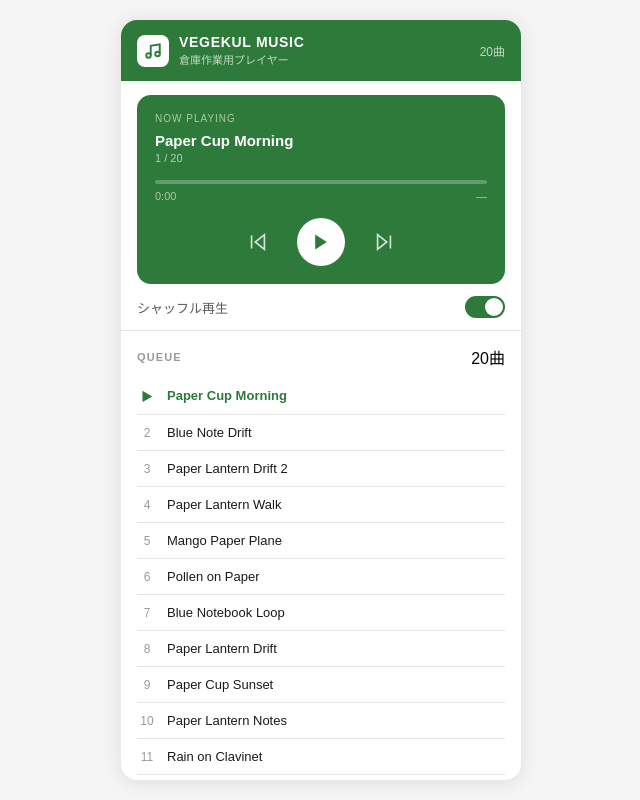
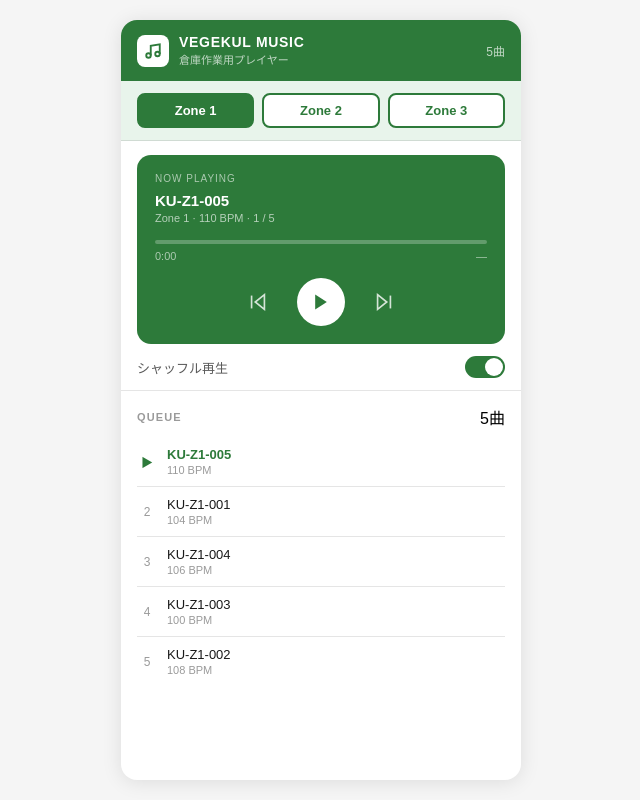
Before and after one commit to TNS3000/ku-music-player, a plain HTML site: page index.html in a window 1280 px wide. Shown: the whole page, without its empty margins (319-959 px from the left). Drawn offline with Linux system fonts and the light colour scheme.

Commit message:
Add zone music and update player

```diff
--- a/index.html
+++ b/index.html
@@ -22,6 +22,13 @@ body { font-family: 'Hiragino Sans','Hiragino Kaku Gothic ProN','Noto Sans JP',s
 .topbar-name { font-size: 14px; font-weight: 700; color: white; letter-spacing: 0.05em; }
 .topbar-sub { font-size: 11px; color: rgba(255,255,255,0.7); margin-top: 1px; }
 .track-count { font-size: 12px; color: rgba(255,255,255,0.7); }
+
+/* Zone selector */
+.zone-bar { display: flex; gap: 8px; padding: 12px 16px; background: var(--vk-green-light); border-bottom: 1px solid var(--vk-border); }
+.zone-btn { flex: 1; padding: 8px 0; border-radius: 8px; border: 2px solid var(--vk-green); background: white; color: var(--vk-green); font-size: 13px; font-weight: 700; cursor: pointer; transition: background 0.15s, color 0.15s; }
+.zone-btn.active { background: var(--vk-green); color: white; }
+.zone-btn:hover:not(.active) { background: var(--vk-green-light); }
+
 .now-playing { margin: 14px 16px 0; background: var(--vk-green); border-radius: 14px; padding: 18px; color: white; }
 .np-label { font-size: 10px; color: rgba(255,255,255,0.6); letter-spacing: 0.1em; margin-bottom: 8px; }
 .np-title { font-size: 15px; font-weight: 700; color: white; margin-bottom: 3px; white-space: nowrap; overflow: hidden; text-overflow: ellipsis; }
@@ -51,6 +58,7 @@ body { font-family: 'Hiragino Sans','Hiragino Kaku Gothic ProN','Noto Sans JP',s
 .qi-num { font-size: 12px; color: var(--vk-hint); width: 20px; text-align: center; flex-shrink: 0; }
 .qi-info { flex: 1; min-width: 0; }
 .qi-title { font-size: 13px; color: var(--vk-text); white-space: nowrap; overflow: hidden; text-overflow: ellipsis; }
+.qi-bpm { font-size: 11px; color: var(--vk-hint); margin-top: 2px; }
 </style>
 </head>
 <body>
@@ -69,6 +77,13 @@ body { font-family: 'Hiragino Sans','Hiragino Kaku Gothic ProN','Noto Sans JP',s
     </div>
     <span class="track-count" id="trackCount"></span>
   </div>
+
+  <div class="zone-bar">
+    <button class="zone-btn active" id="zoneBtn1" onclick="switchZone(1)">Zone 1</button>
+    <button class="zone-btn" id="zoneBtn2" onclick="switchZone(2)">Zone 2</button>
+    <button class="zone-btn" id="zoneBtn3" onclick="switchZone(3)">Zone 3</button>
+  </div>
+
   <div class="now-playing">
     <div class="np-label">NOW PLAYING</div>
     <div class="np-title" id="npTitle">タップして再生</div>
@@ -92,12 +107,14 @@ body { font-family: 'Hiragino Sans','Hiragino Kaku Gothic ProN','Noto Sans JP',s
       </button>
     </div>
   </div>
+
   <div class="options-row">
     <span class="opt-label">シャッフル再生</span>
     <button class="toggle on" id="shuffleBtn" onclick="toggleShuffle()">
       <div class="toggle-thumb"></div>
     </button>
   </div>
+
   <div class="queue-header">
     <span class="queue-title">QUEUE</span>
     <span class="queue-count" id="queueCount"></span>
@@ -105,30 +122,33 @@ body { font-family: 'Hiragino Sans','Hiragino Kaku Gothic ProN','Noto Sans JP',s
   <div class="queue-list" id="queueList"></div>
 </div>
 <script>
-const TRACKS = [
-  { title: 'Blue Note Drift',       file: 'Blue Note Drift.mp3' },
-  { title: 'Blue Notebook Loop',    file: 'Blue Notebook Loop.mp3' },
-  { title: 'Djembe Window',         file: 'Djembe Window.mp3' },
-  { title: 'Late Bus Notebook',     file: 'Late Bus Notebook.mp3' },
-  { title: 'Mango Paper Plane',     file: 'Mango Paper Plane.mp3' },
-  { title: 'Mango Paper Plane 2',   file: 'Mango Paper Plane (1).mp3' },
-  { title: 'Midnight Spreadsheet',  file: 'Midnight Spreadsheet.mp3' },
-  { title: 'Paper Cup Morning',     file: 'Paper Cup Morning.mp3' },
-  { title: 'Paper Cup Sunset',      file: 'Paper Cup Sunset.mp3' },
-  { title: 'Paper Lantern Drift',   file: 'Paper Lantern Drift.mp3' },
-  { title: 'Paper Lantern Drift 2', file: 'Paper Lantern Drift (1).mp3' },
-  { title: 'Paper Lantern Notes',   file: 'Paper Lantern Notes.mp3' },
-  { title: 'Paper Lantern Walk',    file: 'Paper Lantern Walk.mp3' },
-  { title: 'Paper Lantern Walk 2',  file: 'Paper Lantern Walk (1).mp3' },
-  { title: 'Pollen on Paper',       file: 'Pollen on Paper.mp3' },
-  { title: 'Pollen on Paper 2',     file: 'Pollen on Paper (1).mp3' },
-  { title: 'Rain on Clavinet',      file: 'Rain on Clavinet.mp3' },
-  { title: 'Velvet Grid',           file: 'Velvet Grid.mp3' },
-  { title: 'Velvet Grid 2',         file: 'Velvet Grid (1).mp3' },
-  { title: 'Velvet Rimshot Drift',  file: 'Velvet Rimshot Drift.mp3' },
-];
-let queue = [], idx = 0, shuffle = true, playing = false;
+const ZONES = {
+  1: [
+    { title: 'KU-Z1-001', file: 'zone1/KU-Z1-001_104bpm.mp3', bpm: '104 BPM' },
+    { title: 'KU-Z1-002', file: 'zone1/KU-Z1-002_108bpm.mp3', bpm: '108 BPM' },
+    { title: 'KU-Z1-003', file: 'zone1/KU-Z1-003_100bpm.mp3', bpm: '100 BPM' },
+    { title: 'KU-Z1-004', file: 'zone1/KU-Z1-004_106bpm.mp3', bpm: '106 BPM' },
+    { title: 'KU-Z1-005', file: 'zone1/KU-Z1-005_110bpm.mp3', bpm: '110 BPM' },
+  ],
+  2: [
+    { title: 'KU-Z2-001', file: 'zone2/KU-Z2-001_112bpm.mp3', bpm: '112 BPM' },
+    { title: 'KU-Z2-002', file: 'zone2/KU-Z2-002_114bpm.mp3', bpm: '114 BPM' },
+    { title: 'KU-Z2-003', file: 'zone2/KU-Z2-003_116bpm.mp3', bpm: '116 BPM' },
+    { title: 'KU-Z2-004', file: 'zone2/KU-Z2-004_113bpm.mp3', bpm: '113 BPM' },
+    { title: 'KU-Z2-005', file: 'zone2/KU-Z2-005_118bpm.mp3', bpm: '118 BPM' },
+  ],
+  3: [
+    { title: 'KU-Z3-001', file: 'zone3/KU-Z3-001_120bpm.mp3', bpm: '120 BPM' },
+    { title: 'KU-Z3-002', file: 'zone3/KU-Z3-002_122bpm.mp3', bpm: '122 BPM' },
+    { title: 'KU-Z3-003', file: 'zone3/KU-Z3-003_119bpm.mp3', bpm: '119 BPM' },
+    { title: 'KU-Z3-004', file: 'zone3/KU-Z3-004_124bpm.mp3', bpm: '124 BPM' },
+    { title: 'KU-Z3-005', file: 'zone3/KU-Z3-005_121bpm.mp3', bpm: '121 BPM' },
+  ],
+};
+
+let currentZone = 1, queue = [], idx = 0, shuffle = true, playing = false;
 const audio = new Audio();
+
 audio.addEventListener('timeupdate', () => {
   if (!audio.duration) return;
   document.getElementById('progFill').style.width = Math.round((audio.currentTime / audio.duration) * 100) + '%';
@@ -136,59 +156,88 @@ audio.addEventListener('timeupdate', () => {
   document.getElementById('timeDu').textContent = fmt(Math.floor(audio.duration));
 });
 audio.addEventListener('ended', nextTrack);
-function buildQueue() {
-  let t = TRACKS.map((tr, i) => ({ ...tr, num: i + 1 }));
+
+function buildQueue(zone) {
+  let t = ZONES[zone].map((tr, i) => ({ ...tr, num: i + 1 }));
   if (shuffle) for (let i = t.length - 1; i > 0; i--) { const j = Math.floor(Math.random() * (i + 1)); [t[i], t[j]] = [t[j], t[i]]; }
   return t;
 }
+
+function switchZone(zone) {
+  currentZone = zone;
+  [1, 2, 3].forEach(z => document.getElementById('zoneBtn' + z).classList.toggle('active', z === zone));
+  queue = buildQueue(zone);
+  idx = 0;
+  const wasPlaying = playing;
+  playing = false;
+  audio.pause();
+  load(0);
+  if (wasPlaying) { audio.play().then(() => { playing = true; setIcon(true); }).catch(() => {}); }
+}
+
 function load(i) {
   const t = queue[i];
   audio.src = t.file;
   audio.load();
   document.getElementById('npTitle').textContent = t.title;
-  document.getElementById('npMeta').textContent = (i + 1) + ' / ' + queue.length;
+  document.getElementById('npMeta').textContent = 'Zone ' + currentZone + '  ·  ' + t.bpm + '  ·  ' + (i + 1) + ' / ' + queue.length;
   document.getElementById('progFill').style.width = '0%';
   document.getElementById('timeEl').textContent = '0:00';
   document.getElementById('timeDu').textContent = '—';
-  document.getElementById('trackCount').textContent = TRACKS.length + '曲';
+  document.getElementById('trackCount').textContent = ZONES[currentZone].length + '曲';
   renderQueue();
 }
+
 function togglePlay() {
   if (playing) { audio.pause(); playing = false; setIcon(false); }
   else { audio.play().then(() => { playing = true; setIcon(true); }).catch(() => {}); }
 }
+
 function nextTrack() { idx = (idx + 1) % queue.length; load(idx); if (playing) audio.play().catch(() => {}); }
 function prevTrack() {
   if (audio.currentTime > 3) { audio.currentTime = 0; return; }
   idx = (idx - 1 + queue.length) % queue.length; load(idx); if (playing) audio.play().catch(() => {});
 }
+
 function seekTo(e) {
   if (!audio.duration) return;
   const r = e.currentTarget.getBoundingClientRect();
   audio.currentTime = ((e.clientX - r.left) / r.width) * audio.duration;
 }
+
 function toggleShuffle() {
   shuffle = !shuffle;
   document.getElementById('shuffleBtn').classList.toggle('on', shuffle);
-  const cur = queue[idx].file; queue = buildQueue(); idx = queue.findIndex(t => t.file === cur); renderQueue();
+  const cur = queue[idx].file;
+  queue = buildQueue(currentZone);
+  idx = queue.findIndex(t => t.file === cur);
+  renderQueue();
 }
+
 function jumpTo(i) { idx = i; load(idx); playing = true; audio.play().then(() => setIcon(true)).catch(() => {}); }
+
 function setIcon(p) {
   document.getElementById('playBtn').innerHTML = p
     ? '<svg width="20" height="20" viewBox="0 0 24 24" fill="currentColor"><rect x="6" y="4" width="4" height="16"/><rect x="14" y="4" width="4" height="16"/></svg>'
     : '<svg width="20" height="20" viewBox="0 0 24 24" fill="currentColor"><polygon points="5 3 19 12 5 21 5 3"/></svg>';
 }
+
 function renderQueue() {
   document.getElementById('queueCount').textContent = queue.length + '曲';
   document.getElementById('queueList').innerHTML = queue.map((t, i) => `
     <div class="queue-item ${i === idx ? 'active' : ''}" onclick="jumpTo(${i})">
       <span class="qi-num">${i === idx ? '▶' : i + 1}</span>
-      <div class="qi-info"><div class="qi-title">${t.title}</div></div>
+      <div class="qi-info">
+        <div class="qi-title">${t.title}</div>
+        <div class="qi-bpm">${t.bpm}</div>
+      </div>
     </div>
   `).join('');
 }
+
 function fmt(s) { return Math.floor(s / 60) + ':' + String(s % 60).padStart(2, '0'); }
-queue = buildQueue();
+
+queue = buildQueue(currentZone);
 load(0);
 </script>
 </body>
```
Also changed, not shown: 15 other files.
